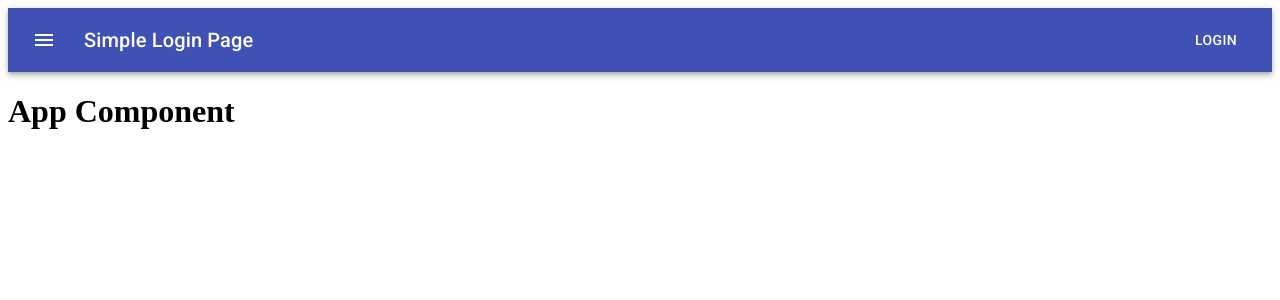
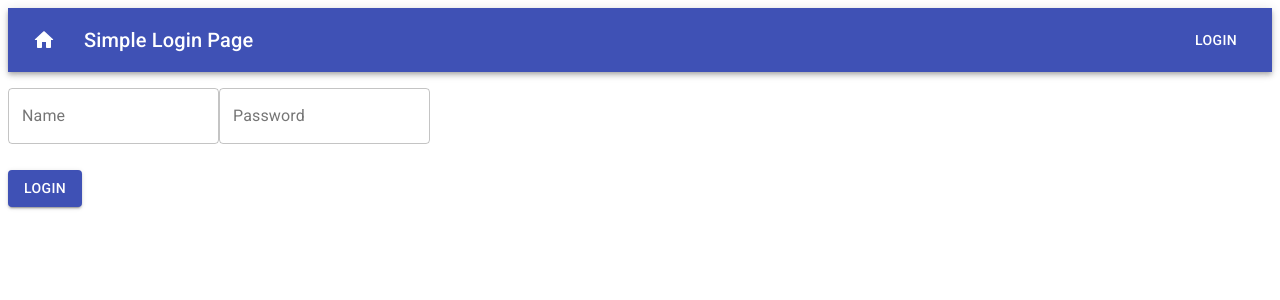
Before and after one commit to Moses-Hamon/react-login-page, a React (Create React App) app: page /login in a window 1280 px wide. Shown: the top 300 px of the page. Built offline with nearby package versions, Linux system fonts and the light colour scheme.

Commit message:
finished Actions, Reducers, Render Logic for Home and Login Screens

```diff
--- a/package.json
+++ b/package.json
@@ -7,7 +7,10 @@
     "@material-ui/icons": "^4.2.1",
     "react": "^16.9.0",
     "react-dom": "^16.9.0",
-    "react-scripts": "3.1.1"
+    "react-redux": "^7.1.1",
+    "react-router-dom": "^5.0.1",
+    "react-scripts": "3.1.1",
+    "redux": "^4.0.4"
   },
   "scripts": {
     "start": "react-scripts start",
--- /dev/null
+++ b/src/actions/index.js
@@ -0,0 +1,26 @@
+export const logIn = (admin, password) => {
+    return {
+        type: 'LOGIN',
+        payload: { user: admin, password }
+    };
+};
+
+export const logOut = () => {
+    return {
+        type: "LOGOUT"
+    };
+};
+
+export const updateUsername = username => {
+    return {
+        type: "USERNAME",
+        payload: username
+    };
+};
+
+export const updatePassword = password => {
+    return {
+        type: "PASSWORD",
+        payload: password
+    };
+};
--- a/src/components/App.js
+++ b/src/components/App.js
@@ -1,13 +1,19 @@
 import React from "react";
+
 import MenuBar from "./MenuBar";
+import LoginScreen from './LoginScreen';
+import HomeScreen from './HomeScreen';
+
+import { BrowserRouter as Router, Route, Link } from 'react-router-dom';
 
 
 const App = () => {
   return (
-    <div>
+    <Router>
       <MenuBar />
-      <h1>App Component</h1>
-    </div>
+      <Route exact path="/" component={HomeScreen} />
+      <Route path="/login" component={LoginScreen} />
+    </Router>
   );
 };
 
--- /dev/null
+++ b/src/components/HomeScreen.js
@@ -0,0 +1,12 @@
+import React from "react";
+
+const HomeScreen = () => {
+  return (
+    <div>
+      <h1>Home Screen</h1>
+      <p>This is the homescreen for Simple Login Page</p>
+    </div>
+  );
+};
+
+export default HomeScreen;
--- /dev/null
+++ b/src/components/LoginScreen.js
@@ -0,0 +1,103 @@
+import React from "react";
+import { updateUsername, updatePassword } from "../actions";
+import { logIn } from "../actions";
+
+import { connect } from "react-redux";
+
+import Button from "@material-ui/core/Button";
+import TextField from "@material-ui/core/TextField";
+import { makeStyles } from "@material-ui/core/styles";
+
+class LoginScreen extends React.Component {
+  styles = makeStyles(theme => ({
+    container: {
+      display: "flex",
+      flexWrap: "wrap"
+    },
+    textField: {
+      marginLeft: theme.spacing(1),
+      marginRight: theme.spacing(1)
+    },
+    button: {
+      margin: theme.spacing(1)
+    }
+  }));
+
+  usernameHandler = event => {
+    this.props.updateUsername(event.target.value);
+  };
+
+  passwordHandler = event => {
+    this.props.updatePassword(event.target.value);
+  };
+
+  submitHandler = event => {
+    event.preventDefault();
+    this.props.logIn(this.props.username, this.props.password);
+  };
+
+  renderLogin() {
+    console.log(this.props.isLoggedIn);
+
+    if (!this.props.isLoggedIn) {
+      return (
+        <div>
+          <form autoComplete="off" className={this.styles.container} noValidate>
+            <TextField
+              id="outlined-name"
+              label="Name"
+              className={this.styles.textField}
+              value={this.props.username}
+              onChange={this.usernameHandler}
+              margin="normal"
+              variant="outlined"
+            />
+            <TextField
+              id="outlined-password-input"
+              label="Password"
+              onChange={this.passwordHandler}
+              className={this.styles.textField}
+              type="password"
+              autoComplete="current-password"
+              margin="normal"
+              variant="outlined"
+            />
+            <br />
+            {this.props.loginMSG !== null ? (
+              <label className='secondary'>{this.props.loginMSG}</label>
+            ) : (
+              <div></div>
+            )}
+            <br />
+            <Button
+              variant="contained"
+              onClick={this.submitHandler}
+              className={this.styles.button}
+              color="primary"
+            >
+              Login
+            </Button>
+          </form>
+        </div>
+      );
+    }
+    return <div>You Are Logged In</div>;
+  }
+
+  render() {
+    return <div>{this.renderLogin()}</div>;
+  }
+}
+const mapStateToProps = ({ user }) => {
+  return {
+    username: user.username,
+    password: user.password,
+    isLoggedIn: user.isLoggedIn,
+    loginMSG: user.loginMSG
+  };
+};
+
+export default connect(
+  mapStateToProps,
+  { updateUsername, updatePassword, logIn }
+)(LoginScreen);
--- a/src/components/MenuBar.js
+++ b/src/components/MenuBar.js
@@ -1,17 +1,23 @@
 import React from "react";
+import { connect } from "react-redux";
+import { logOut } from "../actions";
+
+import { Link } from "react-router-dom";
+
+// Material UI
 import { makeStyles } from "@material-ui/core/styles";
 import AppBar from "@material-ui/core/AppBar";
 import Toolbar from "@material-ui/core/Toolbar";
 import Typography from "@material-ui/core/Typography";
 import Button from "@material-ui/core/Button";
 import IconButton from "@material-ui/core/IconButton";
-import MenuIcon from "@material-ui/icons/Menu";
-import Link from "@material-ui/core/Link";
+import HomeIcon from "@material-ui/icons/HomeRounded";
 
+//STYLES
 const useStyles = makeStyles(theme => ({
   root: {
     flexGrow: 1,
-    color: 'Secondary'
+    color: "Secondary"
   },
   menuButton: {
     marginRight: theme.spacing(2)
@@ -21,9 +27,39 @@ const useStyles = makeStyles(theme => ({
   }
 }));
 
-const MenuBar = () => {
+// Functional component
+const MenuBar = props => {
+  // Styles
   const classes = useStyles();
 
+  const AdapterLink = React.forwardRef((props, ref) => (
+    <Link innerRef={ref} {...props} />
+  ));
+
+  // Renders Login button
+  const renderLoginButton = () => {
+    if (!props.isLoggedIn) {
+      return (
+        <Button color="inherit" component={AdapterLink} to="/login">
+          Login
+        </Button>
+      );
+    } else {
+      return (
+        <Button color="inherit" onClick={logout}>
+          Logout
+        </Button>
+      );
+    }
+  };
+
+  // Logout Action
+  const logout = () => {
+    props.logOut();
+  };
+
+  // Render Content Function
+  const renderMenuBar = () => {
     return (
       <div className={classes.root}>
         <AppBar position="static">
@@ -33,17 +69,29 @@ const MenuBar = () => {
               className={classes.menuButton}
               color="inherit"
               aria-label="menu"
+              component={AdapterLink}
+              to="/"
             >
-            <MenuIcon />
+              <HomeIcon />
             </IconButton>
             <Typography variant="h6" className={classes.title}>
               Simple Login Page
             </Typography>
-          <Button color="inherit">Login</Button>
+            {renderLoginButton()}
           </Toolbar>
         </AppBar>
       </div>
     );
   };
 
-export default MenuBar;
+  return <div>{renderMenuBar()}</div>;
+};
+
+const mapStateToProps = state => {
+  return { isLoggedIn: state.user.isLoggedIn };
+};
+
+export default connect(
+  mapStateToProps,
+  { logOut }
+)(MenuBar);
--- a/src/index.js
+++ b/src/index.js
@@ -1,8 +1,19 @@
-import React from 'react';
-import ReactDOM from 'react-dom';
-import App from './components/App';
+import React from "react";
+import ReactDOM from "react-dom";
+
+import { Provider } from "react-redux";
+import { createStore, applyMiddleware, compose } from "redux";
+import Reducers from "./reducers";
+
+import App from "./components/App";
+
+const composeEnhancers = window.__REDUX_DEVTOOLS_EXTENSION_COMPOSE__ || compose;
+
+const store = createStore(Reducers, composeEnhancers(applyMiddleware()));
 
 ReactDOM.render(
-<App />,
-document.querySelector('#root')
+  <Provider store={store}>
+    <App />
+  </Provider>,
+  document.querySelector("#root")
 );
--- /dev/null
+++ b/src/reducers/index.js
@@ -0,0 +1,6 @@
+import { combineReducers } from 'redux';
+import loginReducer from './loginReducer';
+
+export default combineReducers({
+    user: loginReducer
+});
--- /dev/null
+++ b/src/reducers/loginReducer.js
@@ -0,0 +1,37 @@
+const INITIAL_STATE = {
+  isLoggedIn: false,
+  username: "",
+  password: "",
+  loginMSG: null
+};
+
+
+
+const checkUserAndPassword = ({ user, password }) => {
+console.log(`user: ${user} password:${password}`);
+console.log(user === "user" && password === "password");
+
+ return user === "user" && password === "password";
+}
+
+export default (state = INITIAL_STATE, action) => {
+  switch (action.type) {
+    case "LOGIN":
+      if (action.payload.user === "" || action.payload.password === "") {
+        return {...state, loginMSG: 'You must fill in both fields'}
+      }
+      if (checkUserAndPassword(action.payload)) {
+        return { ...state, isLoggedIn: true, loginMSG: null };
+      } else {
+        return { ...state, loginMSG: 'Incorrect Please try again' };
+      }
+    case "LOGOUT":
+      return { ...state, isLoggedIn: false, loginMSG: 'You have logged out :)' };
+    case "USERNAME":
+      return { ...state, username: action.payload };
+    case "PASSWORD":
+      return { ...state, password: action.payload };
+    default:
+      return state;
+  }
+};
```
Also changed, not shown: 1 other file (tests, documents, lock files or other folders). Lines whose indentation alone changed are shown as unchanged.
